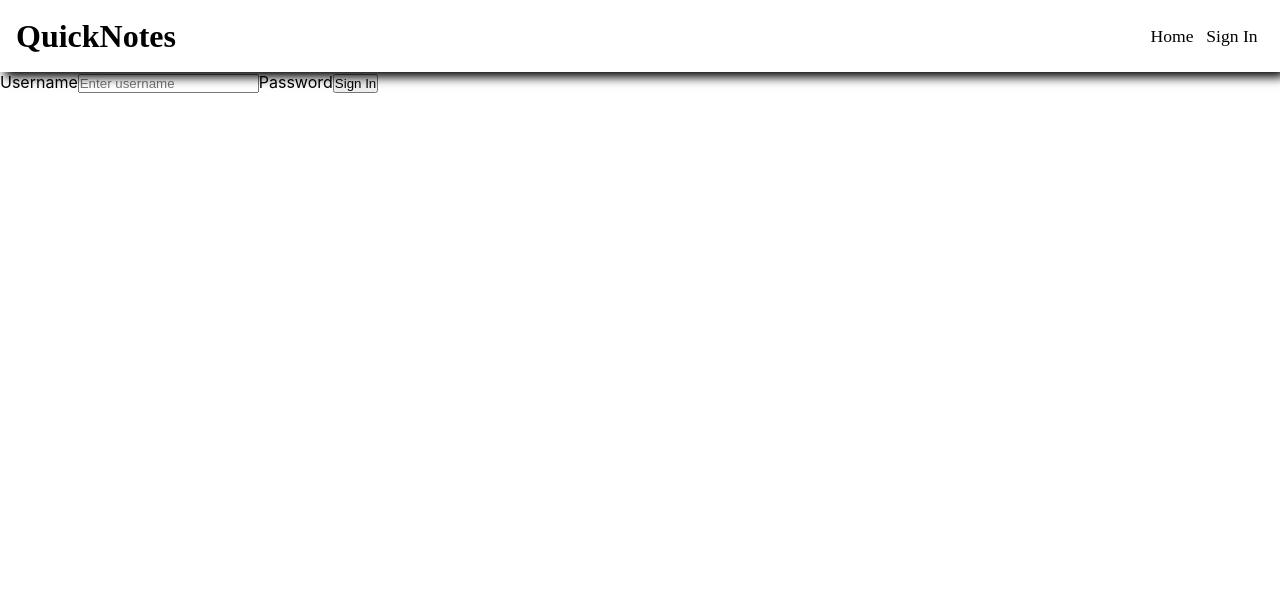
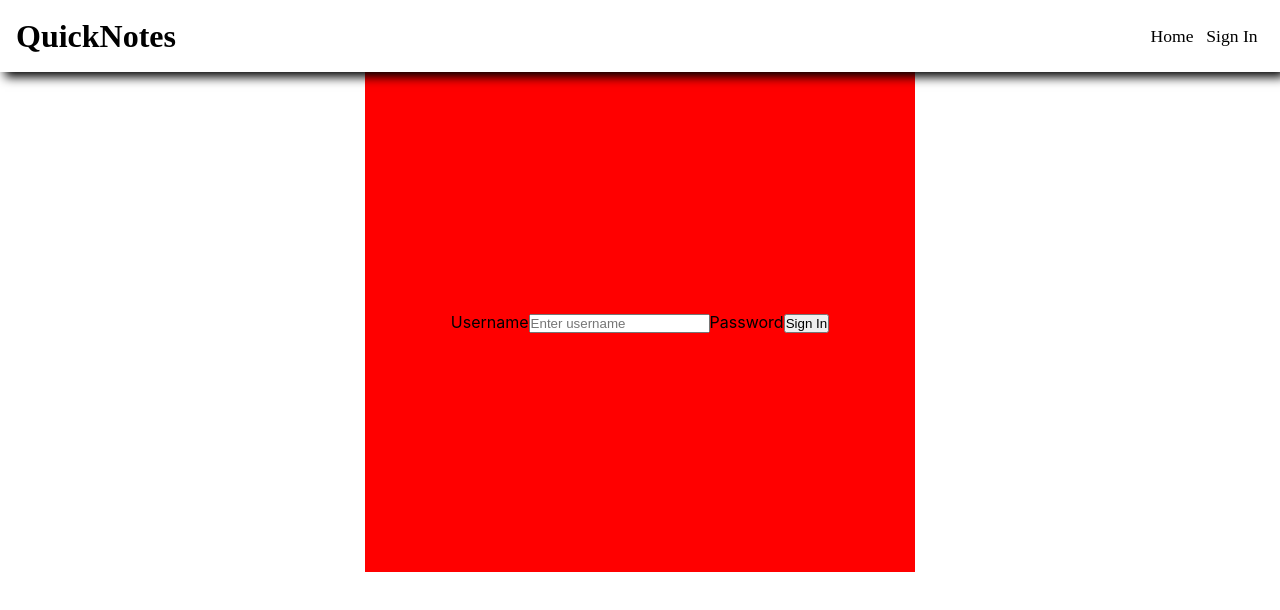
Before and after one commit to Aparajit-Garg/notes, a React (Create React App) app in the folder note-taking/: page /login in a window 1280 px wide. Shown: the top 610 px of the page. Built offline with nearby package versions, Linux system fonts and the light colour scheme.

Commit message:
checking commit reflecting on github profile

```diff
--- a/note-taking/src/components/Login/Login.js
+++ b/note-taking/src/components/Login/Login.js
@@ -17,6 +17,7 @@ const Login = () => {
     }
     return (
         // <div className={classes.header}>
+        <>
             <div className={classes.main}>
                 <form onSubmit={handleSubmit}>
                     <label>Username</label>
@@ -31,6 +32,7 @@ const Login = () => {
                 </div>
                 <p>( Demo credentials - user: demo@gmail.com | password: 123456 )</p> */}
             </div>
+        </>
     );
 }
 
--- a/note-taking/src/components/Login/Login.module.css
+++ b/note-taking/src/components/Login/Login.module.css
@@ -17,3 +17,17 @@
     justify-content: center; */
     /* height: 300px; */
 }
+
+* {
+    margin: auto auto;
+    /* margin-top: auto; */
+}
+
+.main {
+    background-color: red;
+    height: 500px;
+    display: flex;
+    justify-content: center;
+    align-items: center;
+    max-width: 550px;
+}
```
Lines whose indentation alone changed are shown as unchanged.
